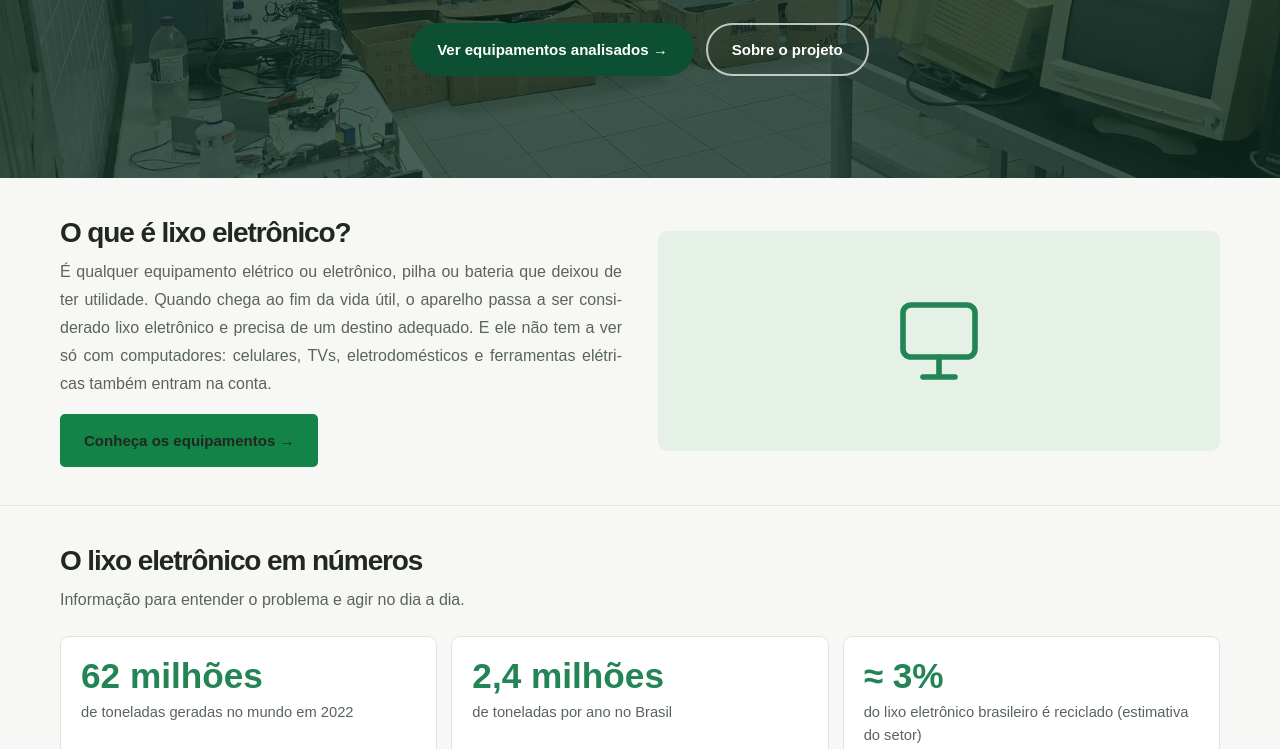
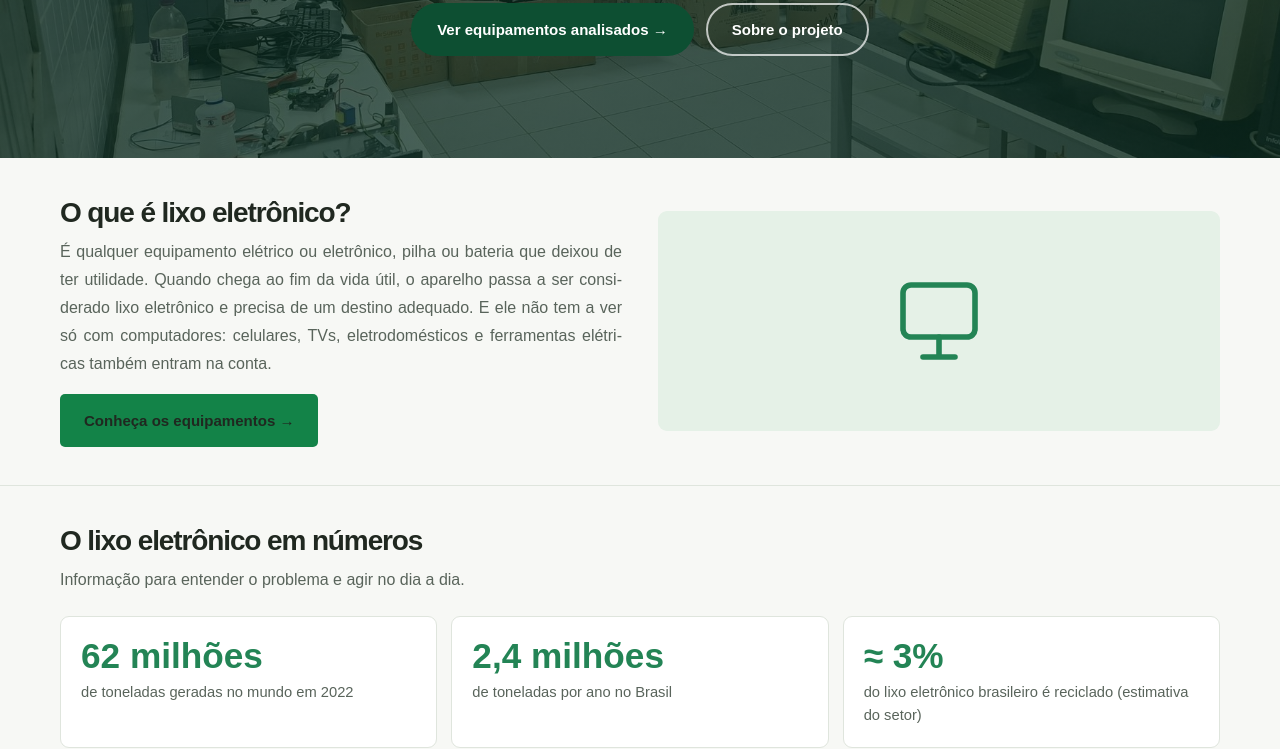
Before and after one commit to Aysll4x/EcoKaren, a plain HTML site: page index.html in a window 1280 px wide. Shown: the part 432-1181 px from the top of the page. Drawn offline with Linux system fonts and the light colour scheme.

Commit message:
Add files via upload

```diff
--- a/css/style.css
+++ b/css/style.css
@@ -3283,7 +3283,7 @@ html {
 }
 
 body {
-    padding-top: 130px;
+    padding-top: 110px;
     overflow-wrap: break-word;
 }
 
```
